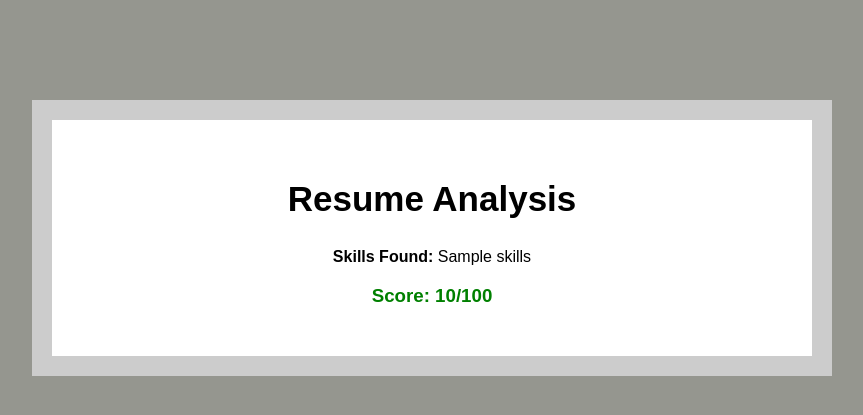
After one commit to Zamil-x/resume-analyzer, a Flask app: template templates/result.html in a window 1280 px wide. The commit adds this page. Shown: the top 415 px of the page, without its empty margins (208-1071 px from the left). Run offline with Flask 3, Linux system fonts and the light colour scheme; the template is opened without the code that fills it: most values are stand-ins (such as "Sample title", 1, 10 or a date in 2020).

Commit message:
added result page

```diff
--- a/templates/index.html
+++ b/templates/index.html
@@ -6,7 +6,7 @@
 
 <body style="text-align:center; margin-top:100px; font-family:Arial, Helvetica, sans-serif; background-color:hwb(69 56% 41%);">
 
-    <div style="background:white; padding:30px; width: 600px; margin:auto; border: 20px solid #ccc;">
+    <div style="background:white; padding:30px; width: 700px; margin:auto; border: 20px solid #ccc;">
 
         <h2 style="width: auto;font-style: initial;font-size:35px;">Resume Analyzer</h2>
 
--- /dev/null
+++ b/templates/result.html
@@ -0,0 +1,20 @@
+<!DOCTYPE html>
+<html>
+<head>
+    <title>Resume Result</title>
+</head>
+
+<body style="text-align:center; margin-top:100px; font-family:Arial, Helvetica, sans-serif; background-color:hwb(69 56% 41%);">
+
+    <div style="background:white; padding:30px; width: 700px; margin:auto; border: 20px solid #ccc;">
+
+        <h2 style="width: auto;font-style: initial;font-size:35px;">Resume Analysis</h2>
+
+        <p><b>Skills Found:</b> {{ skills }}</p>
+
+        <h3 style="color: green;">Score: {{ score }}/100</h3>
+
+    </div>
+
+</body>
+</html>
```
